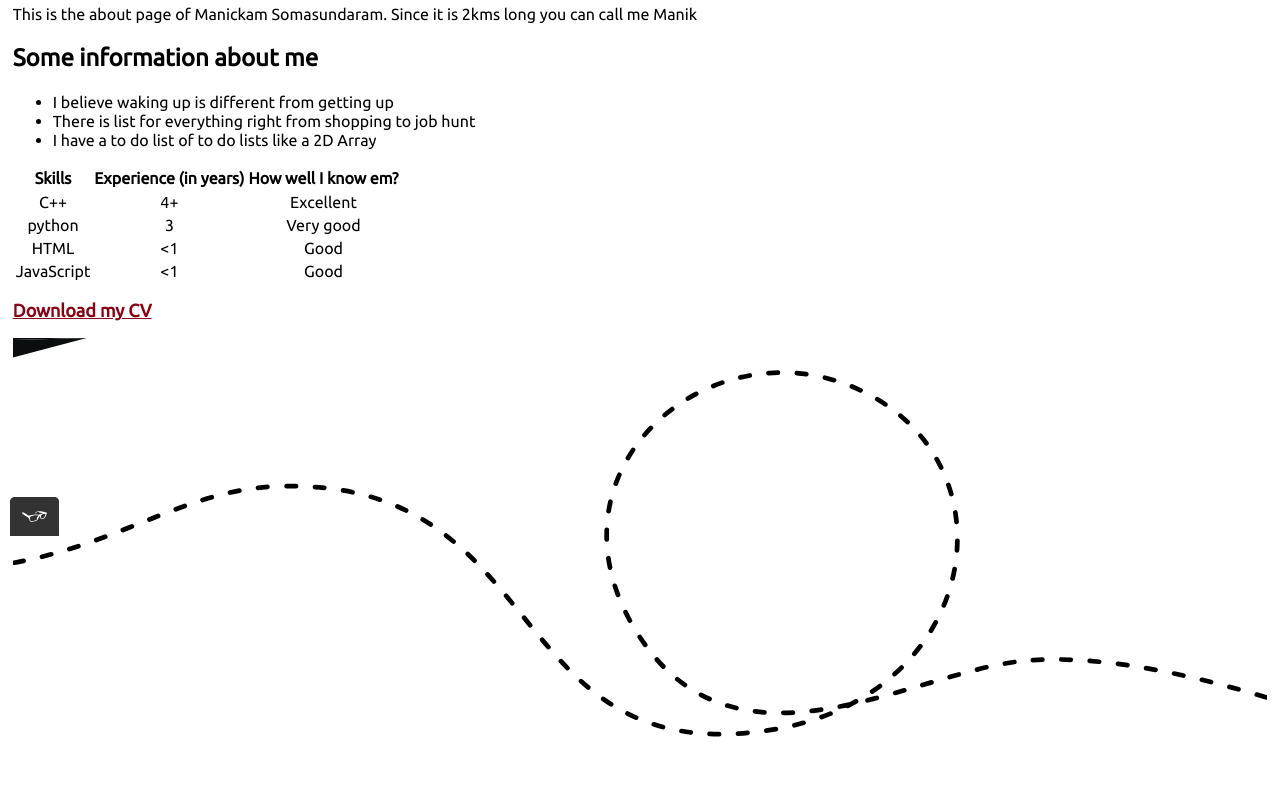
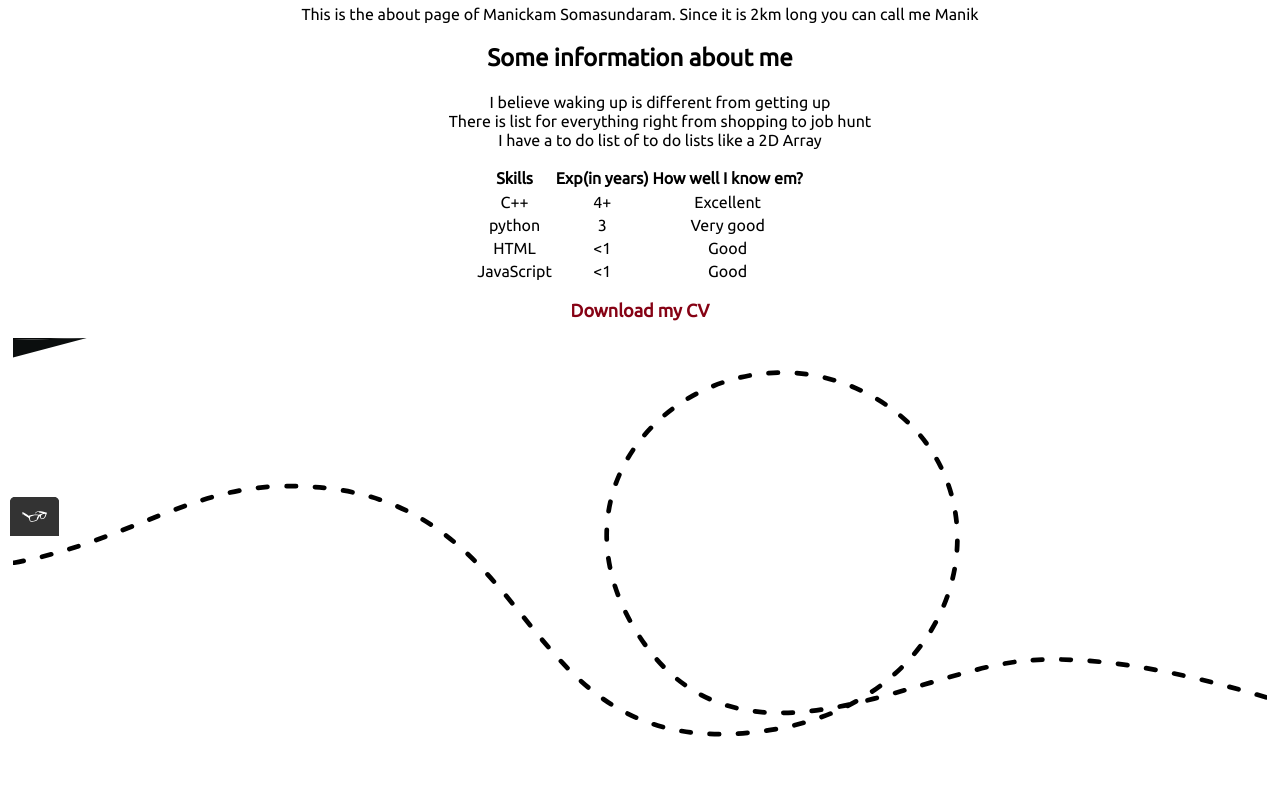
Before and after one commit to manikSom/website-portfolio, a plain HTML site: page about.html in a window 1280 px wide. Shown: the part 264-1054 px from the top of the page. Drawn offline with nearby package versions, Linux system fonts and the light colour scheme.

Commit message:
update UX UI improvements
- underline from footer links to github et al removed
- about and contact pages have been made centre alignment to make things consistent

```diff
--- a/about.html
+++ b/about.html
@@ -24,20 +24,20 @@
         </header>
 
         <h1> About me! </h1>
-        <p> This is the about page of Manickam Somasundaram. Since it is 2kms long you can call me Manik</p>
+        <p> This is the about page of Manickam Somasundaram. Since it is 2km long you can call me Manik</p>
 
         <h2> Some information about me </h2>
-        <ul>
+        <ul class="nobull">
             <li> I believe waking up is different from getting up</li>
             <li> There is list for everything right from shopping to job hunt</li>
             <li> I have a to do list of to do lists like a 2D Array </li>
         </ul>
 
-        <table>
+        <table class="table-skill">
             <thead>
                 <tr>
                     <th>Skills</th>
-                    <th>Experience (in years)</th>
+                    <th>Exp(in years)</th>
                     <th>How well I know em?</th>
                 </tr>
             </thead>
--- a/css/style.production.css
+++ b/css/style.production.css
@@ -42,6 +42,7 @@ h2 {
 }
 
 a {
+    text-decoration: none !important;
     color: #860214;
     font-size: 18px;
     font-weight: 700;
@@ -122,6 +123,26 @@ main {
     text-align: center;
     margin: 0 auto;
 }
+
+.about-body {
+    text-align: center;
+    margin: 0 auto;
+}
+
+.contact-body {
+    text-align: center;
+    margin: 0 auto;
+}
+
+.table-skill {
+    text-align: center;
+    margin: 0 auto;
+}
+
+.nobull {
+    list-style-type: none;
+}
+
 
 .profile-image
 {
```
Also changed, not shown: contact.html (+2 -2 lines).
